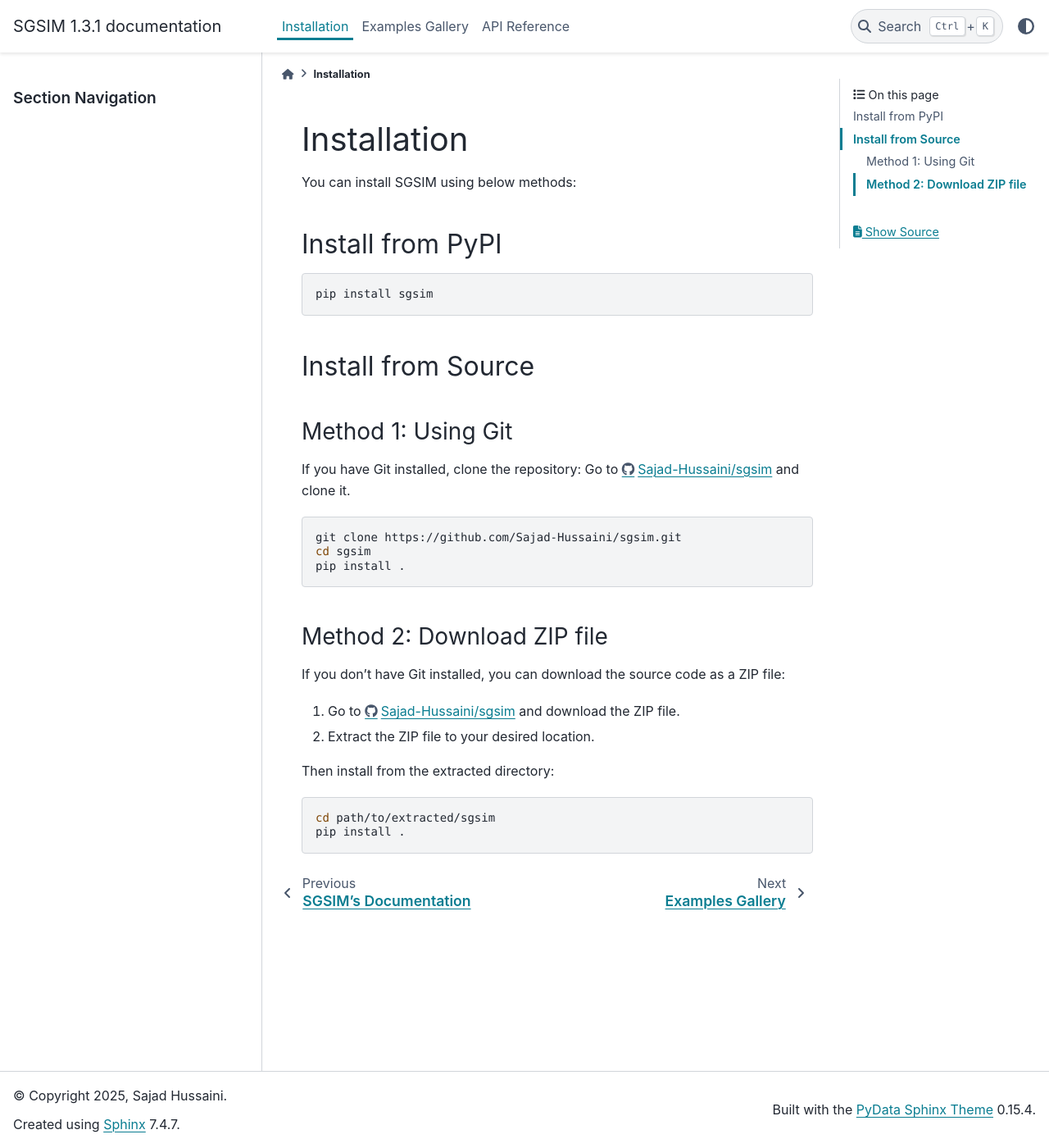
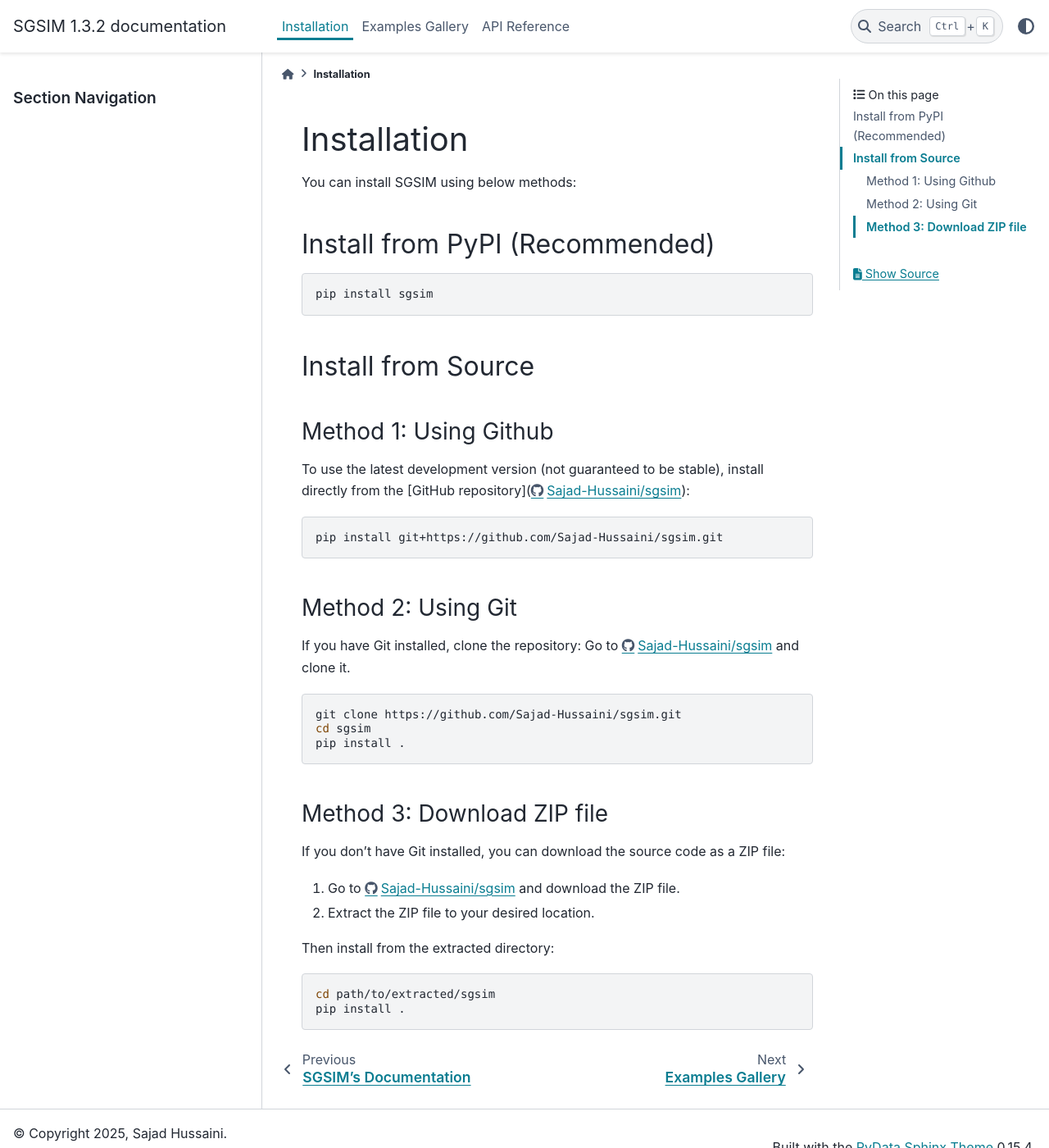
Before and after one commit to Sajad-Hussaini/sgsim, a Sphinx documentation site: the page built from docs/source/installation.rst, in a window 1280 px wide and 1400 px high. Shown: the whole window at 82% size. Built offline with Sphinx 7.4.7 and the PyData theme 0.15.4, drawn with Linux system fonts in a browser that asks for light colours.

```diff
--- a/docs/source/installation.rst
+++ b/docs/source/installation.rst
@@ -5,18 +5,28 @@ Installation
 
 You can install SGSIM using below methods:
 
-Install from PyPI
------------------
+Install from PyPI (Recommended)
+---------------------------------
 
 .. code-block:: bash
 
    pip install sgsim
 
 Install from Source
--------------------
+--------------------
 
-Method 1: Using Git
-~~~~~~~~~~~~~~~~~~~
+Method 1: Using Github
+~~~~~~~~~~~~~~~~~~~~~~~
+
+To use the latest development version (not guaranteed to be stable),
+install directly from the [GitHub repository](https://github.com/Sajad-Hussaini/sgsim):
+
+.. code-block:: bash
+
+   pip install git+https://github.com/Sajad-Hussaini/sgsim.git
+
+Method 2: Using Git
+~~~~~~~~~~~~~~~~~~~~~
 
 If you have Git installed, clone the repository:
 Go to https://github.com/Sajad-Hussaini/sgsim and clone it.
@@ -27,8 +37,8 @@ Go to https://github.com/Sajad-Hussaini/sgsim and clone it.
    cd sgsim
    pip install .
 
-Method 2: Download ZIP file
-~~~~~~~~~~~~~~~~~~~~~~~~~~~
+Method 3: Download ZIP file
+~~~~~~~~~~~~~~~~~~~~~~~~~~~~~
 
 If you don't have Git installed, you can download the source code as a ZIP file:
 
--- a/pyproject.toml
+++ b/pyproject.toml
@@ -4,7 +4,7 @@ build-backend = "setuptools.build_meta"
 
 [project]
 name = "sgsim"
-version = "1.3.1"
+version = "1.3.2"
 authors = [{name = "Sajad Hussaini", email = "hussaini.smsajad@gmail.com"}]
 description = "Python Package for Simulation and Analysis of Ground Motions"
 readme = "README.md"
--- a/src/sgsim/__init__.py
+++ b/src/sgsim/__init__.py
@@ -4,7 +4,7 @@ from .optimization.fitting import ModelInverter
 from .core import functions as Functions
 from .motion import signal as Signal
 
-__version__ = '1.3.1'
+__version__ = '1.3.2'
 
 __all__ = [
     'StochasticModel',
```
Also changed, not shown: README.md (+20 -0 lines).
